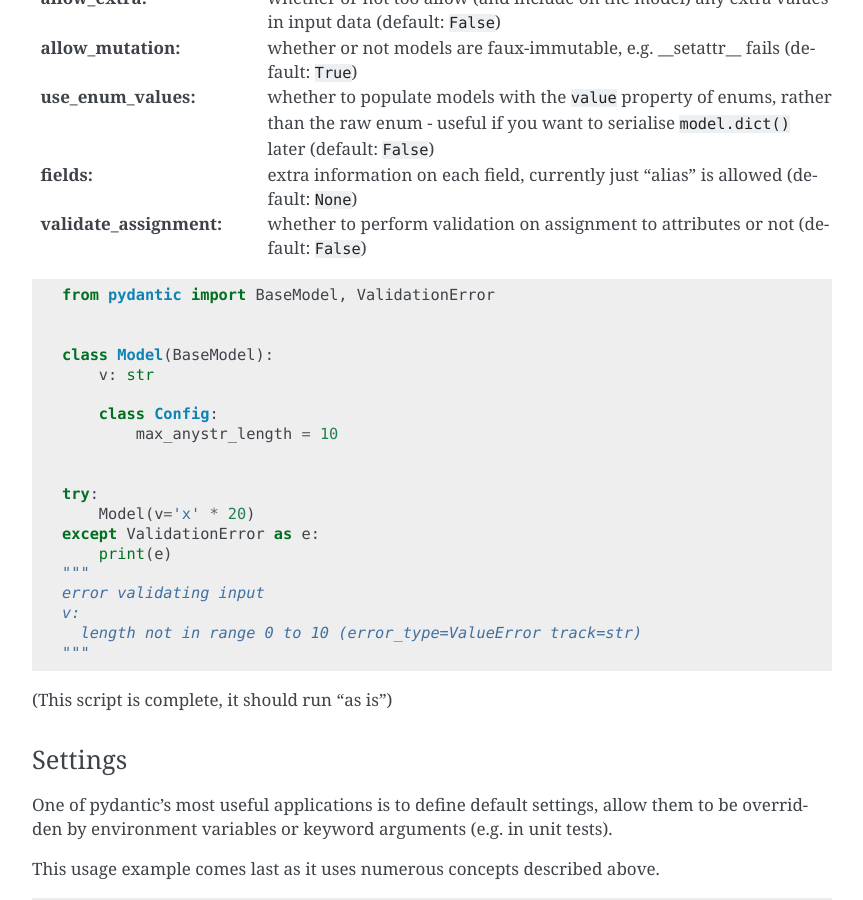
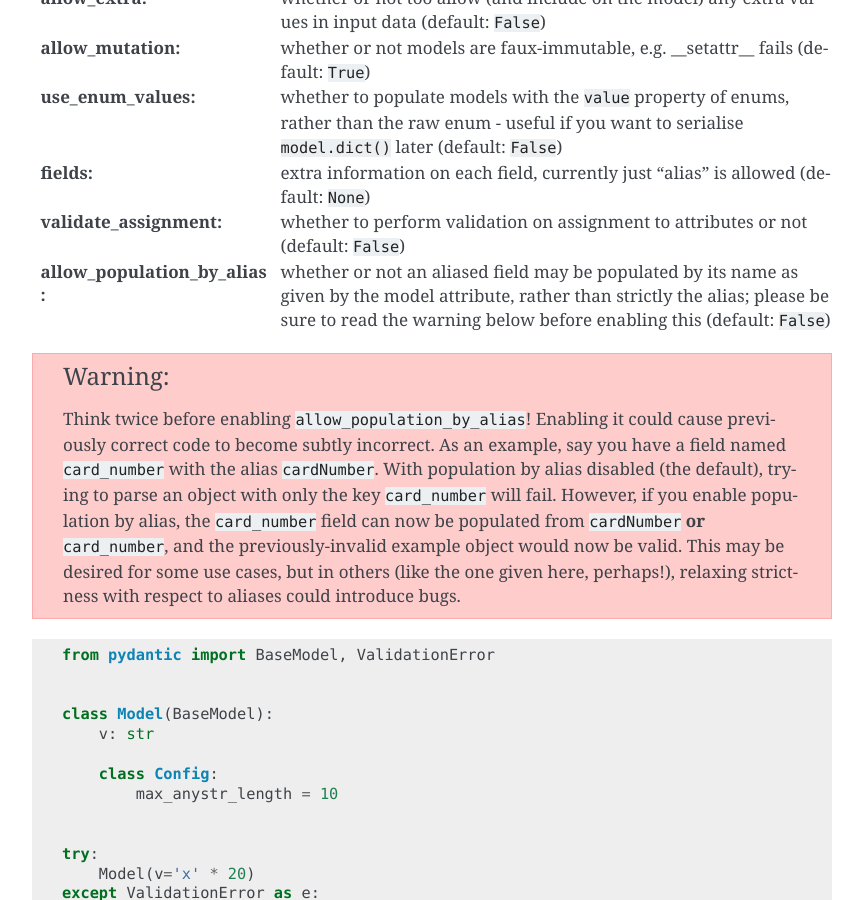
Before and after one commit to tomasz-kaminski-jir/pyd_analyze, a Sphinx documentation site: the page built from docs/index.rst, in a window 1280 px wide and 900 px high, scrolled down 14662 px. Shown: the whole window, without its empty margins (258-1121 px from the left). Built offline with Sphinx 7.4.7, drawn with Linux system fonts in a browser that asks for light colours; some of the changed text lies outside the part shown.

Commit message:
Make model dump/load symmetric for aliased fields (#160)
* Make dump/load symmetric for aliased fields

* Only populate model fields by alias if enabled

* Document Config.allow_population_by_alias

* Update history

* Fix doc formatting

* Fix doc errors

```diff
--- a/HISTORY.rst
+++ b/HISTORY.rst
@@ -2,6 +2,10 @@
 
 History
 -------
+
+v0.9.2 (2018-XX-XX)
+...................
+* add ``Config.allow_population_by_alias`` #160, thanks @bendemaree
 
 v0.9.1 (2018-05-10)
 ...................
--- a/docs/index.rst
+++ b/docs/index.rst
@@ -262,6 +262,19 @@ Options:
     rather than the raw enum - useful if you want to serialise ``model.dict()`` later (default: ``False``)
 :fields: extra information on each field, currently just "alias" is allowed (default: ``None``)
 :validate_assignment: whether to perform validation on assignment to attributes or not (default: ``False``)
+:allow_population_by_alias: whether or not an aliased field may be populated by its name as given by the model
+    attribute, rather than strictly the alias; please be sure to read the warning below before enabling this (default:
+    ``False``)
+
+.. warning::
+
+   Think twice before enabling ``allow_population_by_alias``! Enabling it could cause previously correct code to become
+   subtly incorrect. As an example, say you have a field named ``card_number`` with the alias ``cardNumber``. With
+   population by alias disabled (the default), trying to parse an object with only the key ``card_number`` will fail.
+   However, if you enable population by alias, the ``card_number`` field can now be populated from ``cardNumber``
+   **or** ``card_number``, and the previously-invalid example object would now be valid. This may be desired for some
+   use cases, but in others (like the one given here, perhaps!), relaxing strictness with respect to aliases could
+   introduce bugs.
 
 .. literalinclude:: examples/config.py
 
```
Also changed, not shown: 2 other files.
